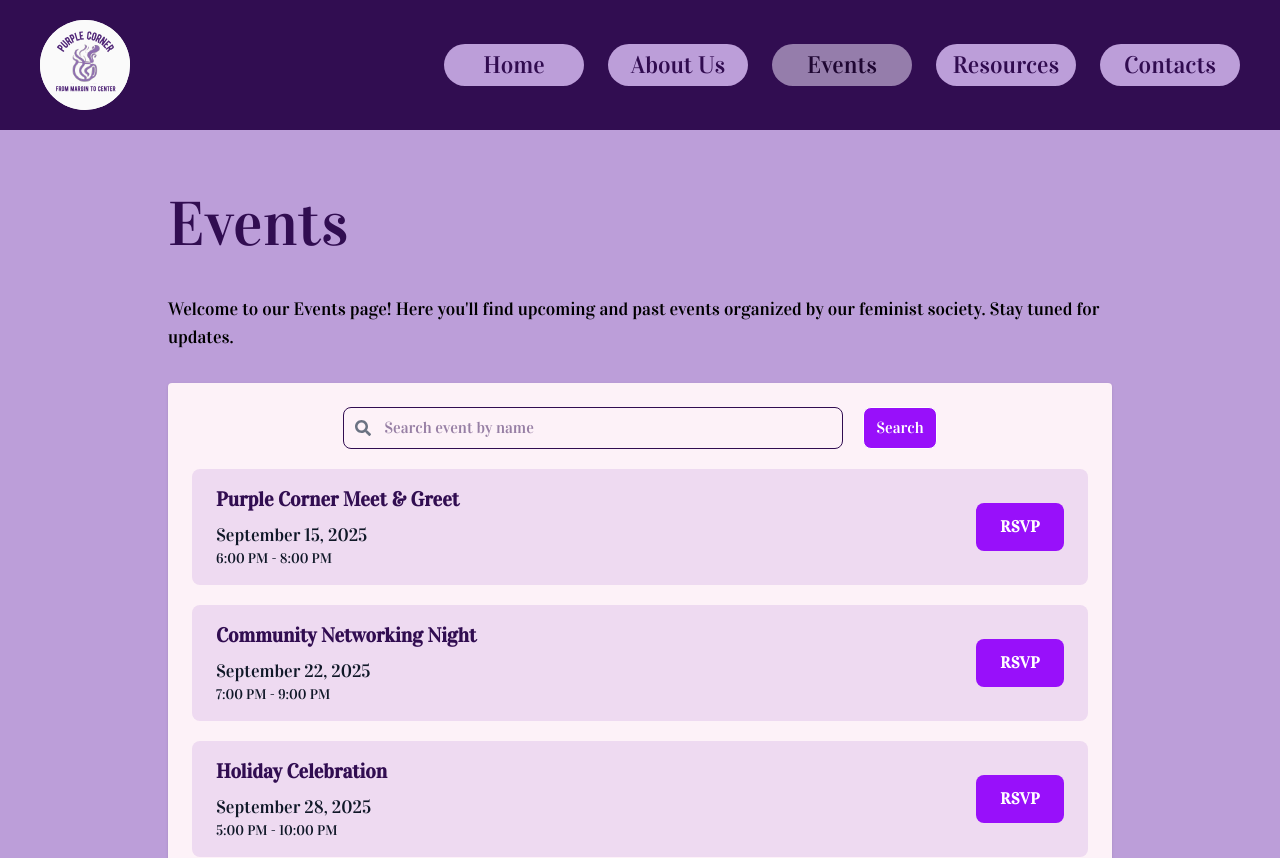
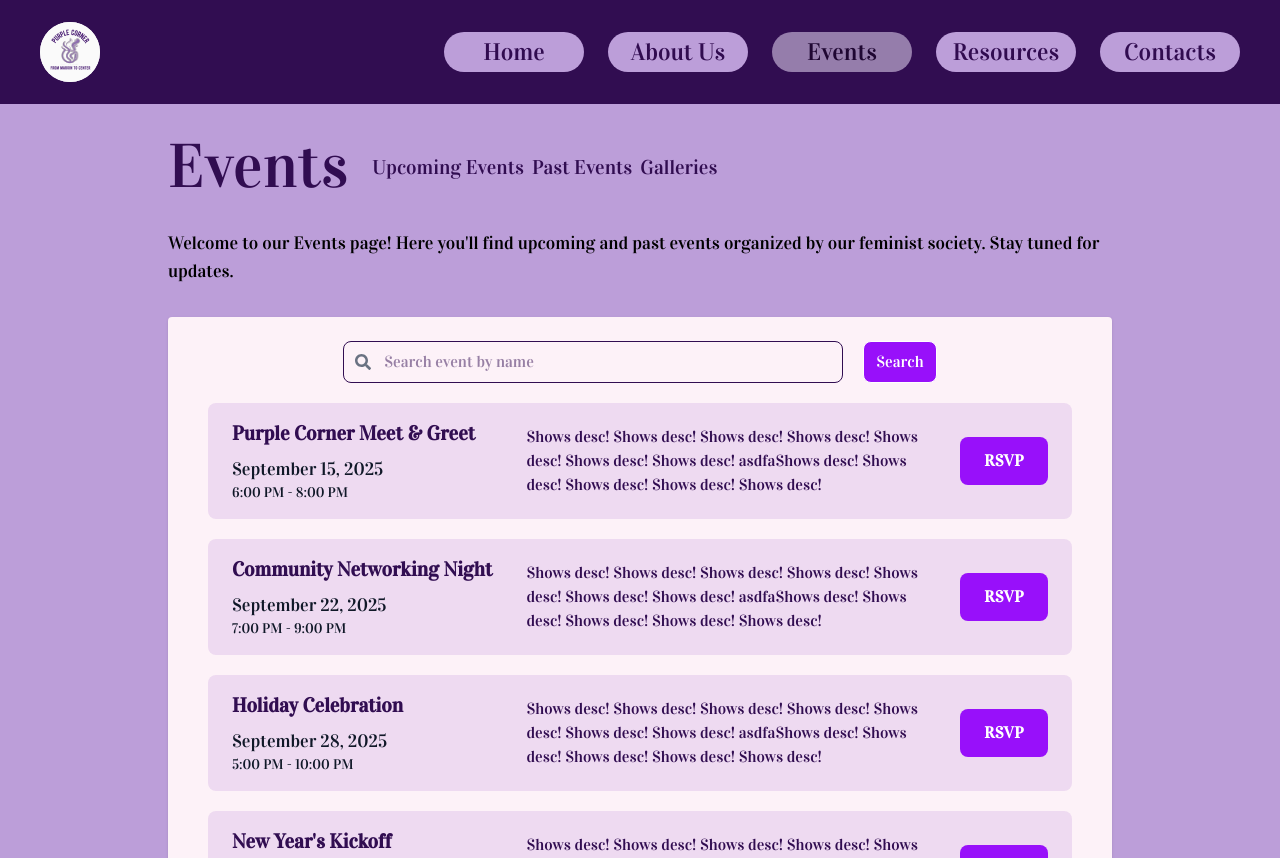
Before and after one commit to andr3wtn/purple-corner, a Next.js app: page /events in a window 1280 px wide. Shown: the top 858 px of the page. Built offline with nearby package versions, Linux system fonts and the light colour scheme.

Commit message:
Style: events page styling & reduced header height

```diff
--- a/src/app/events/page.tsx
+++ b/src/app/events/page.tsx
@@ -2,6 +2,7 @@ import React from "react";
 import { FaSearch } from 'react-icons/fa';
 import Header from "@/components/Header"
 import Footer from "@/components/Footer"
+import SingleEvent from "@/components/SingleEvent"
 
 export default function EventsPage() {
   // Hard-coded, saved for later
@@ -10,42 +11,55 @@ export default function EventsPage() {
         id: 1,
         name: "Purple Corner Meet & Greet",
         date: "September 15, 2025",
-        time: "6:00 PM - 8:00 PM"
+        time: "6:00 PM - 8:00 PM",
+        desc: "asidfjausvjnfafdfgj asdfi;jas; asdfi;j ad;ifjqfbfas asidjfq qeifo dscasi qeioi sa aoeu a fiajr a"
     },
     {
         id: 2,
         name: "Community Networking Night",
         date: "September 22, 2025",
-        time: "7:00 PM - 9:00 PM"
+        time: "7:00 PM - 9:00 PM",
+        desc: "asidfjausvjnfafdfgj asdfi;jas; asdfi;j ad;ifjqfbfas asidjfq qeifo dscasi qeioi sa aoeu a fiajr a"
     },
     {
         id: 3,
         name: "Holiday Celebration",
         date: "September 28, 2025",
-        time: "5:00 PM - 10:00 PM"
+        time: "5:00 PM - 10:00 PM",
+        desc: "asidfjausvjnfafdfgj asdfi;jas; asdfi;j ad;ifjqfbfas asidjfq qeifo dscasi qeioi sa aoeu a fiajr a"
     },
     {
         id: 4,
         name: "New Year's Kickoff",
         date: "January 5, 2026",
-        time: "6:30 PM - 11:00 PM"
+        time: "6:30 PM - 11:00 PM",
+        desc: "asidfjausvjnfafdfgj asdfi;jas; asdfi;j ad;ifjqfbfas asidjfq qeifo dscasi qeioi sa aoeu a fiajr a"
     },
     {
         id: 5,
         name: "Winter Workshop Series",
         date: "January 12, 2026",
-        time: "2:00 PM - 5:00 PM"
+        time: "2:00 PM - 5:00 PM",
+        desc: "asidfjausvjnfafdfgj asdfi;jas; asdfi;j ad;ifjqfbfas asidjfq qeifo dscasi qeioi sa aoeu a fiajr a"
     }
 ];
 
   return (
     <>
       <Header />
-      <div className="max-w-5xl mx-auto py-12 px-10">
-        <h1 className="text-[3.5rem] mb-4 sm:mb-6 sm:text-[3.875rem]">Events</h1>
+      <div className="max-w-5xl mx-auto pt-4 pb-12 px-10">
+        <div className="flex gap-6 items-center mb-2 sm:mb-4">
+          <h1 className="text-[3.5rem] sm:text-[3.875rem]">Events</h1>
+          <nav className="subnav flex gap-2 text-xl">
+            <a href="#upcoming" className="active">Upcoming Events</a>
+            <a href="#past">Past Events</a>
+            <a href="#galleries">Galleries</a>
+          </nav>
+        </div>
+
         <p className="mb-4 text-lg text-black">Welcome to our Events page! Here you&apos;ll find upcoming and past events organized by our feminist society. Stay tuned for updates.</p>
 
-        <div className="mt-8 p-6 bg-pink-50 rounded shadow">
+        <div className="mt-8 py-6 px-10 bg-pink-50 rounded shadow">
           <form className="mb-5 flex gap-5 justify-center">
             <div className="relative w-full sm:w-2/3 md:max-w-[500px]">
               <FaSearch className="absolute left-3 top-1/2 -translate-y-1/2 text-gray-500" />
@@ -56,30 +70,15 @@ export default function EventsPage() {
             </div>
             <button type="submit" className="border rounded-lg text-white py-1 px-3 bg-purple-600 hidden sm:block">Search</button>
           </form>
-          {upcomingEvents.map((event) => {
-            return (
-              <div
-                  key={event.id}
-                  className="bg-purple-800/10 rounded-lg mb-5 px-6 py-4 flex flex-col sm:flex-row sm:items-center sm:justify-between gap-4 hover:bg-purple-700/5 transition-colors cursor-pointer"
-              >
-                  <div className="flex-1">
-                      <h4 className="text-xl font-semibold mb-2">{event.name}</h4>
-                      <div className="text-gray-900">
-                          <p className="text-lg">{event.date}</p>
-                          <p className="text-sm">{event.time}</p>
-                      </div>
-                  </div>
-                  <div className="text-center">
-                      <button
-
-                          className="bg-purple-600 w-2/3 sm:w-full hover:bg-purple-700 hover:scale-105 text-white font-semibold py-3 px-6 rounded-lg transition-colors duration-200 whitespace-nowrap tracking-wide"
-                      >
-                          RSVP
-                      </button>
-                  </div>
-              </div>
-            )
-          })}
+          {upcomingEvents.map((event) => (
+            <SingleEvent
+            key={event.id}
+            id={event.id}
+            name={event.name}
+            date={event.date}
+            time={event.time}
+            showsDesc={true} />)
+          )}
         </div>
       </div>
 
--- a/src/components/Footer.tsx
+++ b/src/components/Footer.tsx
@@ -10,13 +10,13 @@ export default function Footer({ id }: FooterProps) {
     const phoneNumber = "+44xxxxxxxxx";
     const email = "info@purplecorner.org";
     return (
-        <footer id={id} className="bg-[#310D51] text-white p-10 md:p-20 md:pb-10 flex-1 grow-1 text-left md:h-auto lg:w-auto">
+        <footer id={id} className="bg-[#310D51] text-white p-5 md:px-20 md:py-10 flex-1 grow-1 text-left md:h-auto lg:w-auto">
             <div className="flex items-center gap-5">
                 <Image alt="light background logo" src="/images/logo_light.svg" width={90} height={90} className="rounded-full" />
                 <h1 className="text-5xl">PURPLE CORNER</h1>
             </div>
 
-            <div className="flex gap-4 mt-10 lg:mt-20 flex-col md:flex-row">
+            <div className="flex gap-4 mt-7 lg:mt-10 flex-col md:flex-row">
                 <div className="flex-1 grow-1 border py-5 px-8">
                     <h3 className="text-2xl mb-5">Address</h3>
                     <p>Address Line 1</p>
--- a/src/components/Header.tsx
+++ b/src/components/Header.tsx
@@ -34,8 +34,8 @@ export default function Header() {
     { label: "Contacts", href:'#footer' }
   ]
   return (
-    <header className=" top-0 z-50 bg-[#310D51] px-10 py-5 flex justify-between">
-      <Image alt="light background logo" src="/images/logo_light.svg" width={90} height={90} className="rounded-full" />
+    <header className="top-0 z-50 bg-[#310D51] px-10 py-2 flex justify-between items-center">
+      <Image alt="light background logo" src="/images/logo_light.svg" width={60} height={60} className="w-[60px] h-[60px] !rounded-full object-cover" />
       <nav className="flex justify-end py-6">
         {/* Desktop Navs */}
         <ul className="hidden lg:flex lg:gap-6 md:gap-4 font-semibold text-white">
--- /dev/null
+++ b/src/components/SingleEvent.tsx
@@ -0,0 +1,40 @@
+import React from "react";
+
+interface EventProps {
+    id: number;
+    name: string;
+    date: string;
+    time: string;
+    showsDesc?: boolean;
+}
+
+
+export default function SingleEvent({ id, name, date, time, showsDesc }: EventProps){
+    return (
+        <div
+            key={id}
+            className="relative bg-purple-800/10 rounded-lg mb-5 px-6 py-4 flex flex-col
+            sm:flex-row sm:items-center sm:justify-between gap-4 hover:bg-purple-700/5 transition-colors cursor-pointer"
+        >
+            <div className="flex-1 lg:flex-2">
+                <h4 className="text-xl font-semibold mb-2">{name}</h4>
+                <div className="text-gray-900">
+                    <p className="text-lg">{date}</p>
+                    <p className="text-sm">{time}</p>
+                </div>
+            </div>
+
+            {showsDesc? (<div className="flex-1 lg:flex-3 line-clamp-2 sm:line-clamp-3">Shows desc! Shows desc! Shows
+                desc! Shows desc! Shows desc! Shows desc! Shows desc! asdfaShows desc! Shows desc! Shows desc! Shows desc! Shows desc!
+                </div>) : (<div>Nooooo</div>)}
+
+            <div className="text-center">
+                <button
+
+                    className="bg-purple-600 w-2/3 sm:w-full hover:bg-purple-700 hover:scale-105 text-white font-semibold py-3 px-6 rounded-lg transition-colors duration-200 whitespace-nowrap tracking-wide"
+                >
+                    RSVP
+                </button>
+            </div>
+        </div>)
+    }
```
